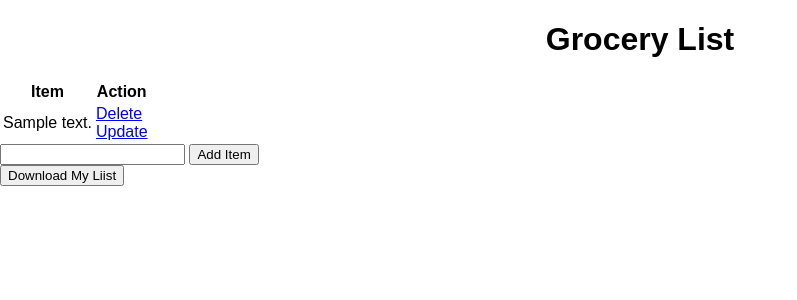
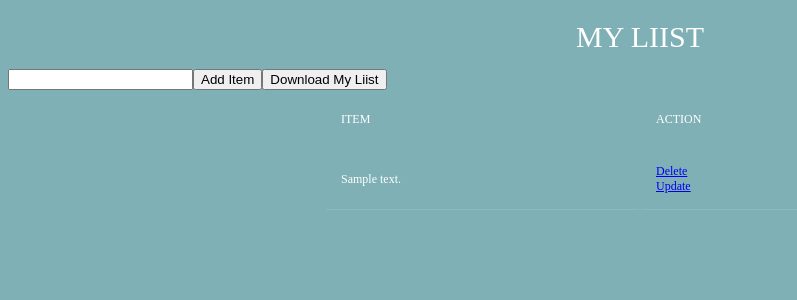
Before and after one commit to jsattari/liist, a Flask app: page / in a window 1280 px wide. Shown: the top 300 px of the page, without its empty margins (0-797 px from the left). Run offline with Flask 2, Linux system fonts and the light colour scheme; tables that the repository leaves empty hold one stand-in row (values such as "Sample post").

Commit message:
Made minor changes to colors and fonts

```diff
--- a/app.py
+++ b/app.py
@@ -74,4 +74,4 @@
         return render_template('update.html', list=list)
 
 if __name__ == "__main__":
-    app.run(debug=False)
+    app.run(debug=True)
--- a/static/css/main.css
+++ b/static/css/main.css
@@ -1,4 +1,104 @@
+h1 {
+    font-size: 30px;
+    color: #fff;
+    text-transform: uppercase;
+    font-weight: 300;
+    text-align: center;
+    margin-bottom: 15px;
+}
+
+table {
+    width: 50%;
+    table-layout: fixed;
+    margin-left: auto;
+    margin-right: auto;
+}
+
+.tbl-header {
+    background-color: rgba(255, 255, 255, 0.3);
+}
+
+.tbl-content {
+    height: 300px;
+    overflow-x: auto;
+    margin-top: 0px;
+    border: 1px solid rgba(255, 255, 255, 0.3);
+}
+
+th {
+    padding: 20px 15px;
+    text-align: left;
+    font-weight: 500;
+    font-size: 12px;
+    color: #fff;
+    text-transform: uppercase;
+}
+
+td {
+    padding: 15px;
+    text-align: left;
+    vertical-align: middle;
+    font-weight: 300;
+    font-size: 12px;
+    color: #fff;
+    border-bottom: solid 1px rgba(255, 255, 255, 0.1);
+}
+
+
+/* demo styles */
+
+@import url('https://fonts.googleapis.com/css2?family=Press+Start+2P&display=swap');
+
 body {
-    margin: 0;
-    font-family: sans-serif;
+    background: #7fb0b6;
+    /*background: linear-gradient(to right, #000000, #8e3155);
+    font-family: 'Roboto', sans-serif;*/
 }
+
+section {
+    margin: 50px;
+}
+
+
+/* follow me template */
+.made-with-love {
+    margin-top: 40px;
+    padding: 10px;
+    clear: left;
+    text-align: center;
+    font-size: 10px;
+    font-family: arial;
+    color: #fff;
+}
+
+.made-with-love i {
+    font-style: normal;
+    color: #F50057;
+    font-size: 14px;
+    position: relative;
+    top: 2px;
+}
+
+.made-with-love a {
+    color: #fff;
+    text-decoration: none;
+}
+
+.made-with-love a:hover {
+    text-decoration: underline;
+}
+
+
+/* for custom scrollbar for webkit browser*/
+
+::-webkit-scrollbar {
+    width: 6px;
+}
+
+::-webkit-scrollbar-track {
+    -webkit-box-shadow: inset 0 0 6px rgba(0, 0, 0, 0.3);
+}
+
+::-webkit-scrollbar-thumb {
+    -webkit-box-shadow: inset 0 0 6px rgba(0, 0, 0, 0.3);
+}
--- a/templates/index.html
+++ b/templates/index.html
@@ -6,7 +6,7 @@
 
 {% block body %}
 <div class="content">
-    <h1 style="text-align: center">Grocery List</h1>
+    <h1 style="text-align: center">My Liist</h1>
     {% if lists|length < 1 %} <h4 style="text-align: center">No items have been added to the list. Add one below!</h4>
         {% else %}
 
@@ -25,8 +25,6 @@
                 </td>
             </tr>
             {% endfor %}
-        </table>
-        {% endif %}
             <form action="/" method="POST">
                 <input type="text" name="content" id="content">
                 <input type="submit" value="Add Item">
@@ -74,5 +72,7 @@
                     download(filename, text);
                 }, false);
             </script>
+        </table>
+        {% endif %}
 </div>
 {% endblock %}
```
Lines whose indentation alone changed are shown as unchanged.
